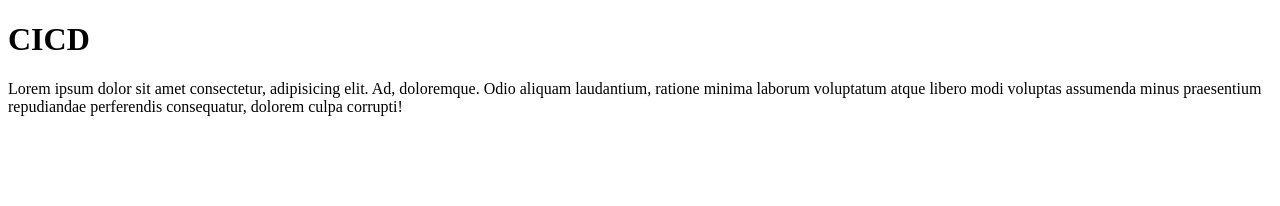
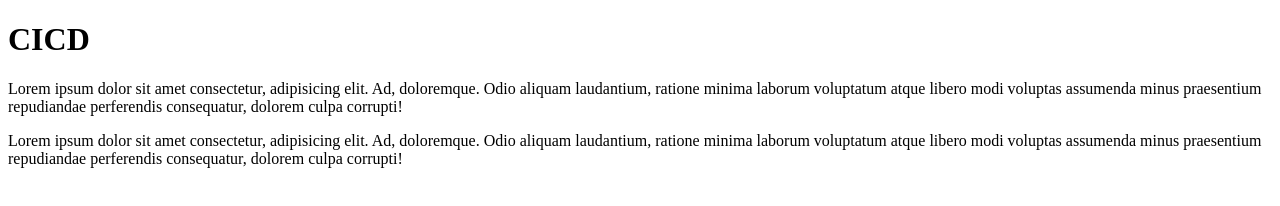
Before and after one commit to fizzabashir/cicd, a plain HTML site: page index.html in a window 1280 px wide. Drawn offline with Linux system fonts and the light colour scheme.

Commit message:
tsecond commit

```diff
--- a/index.html
+++ b/index.html
@@ -8,5 +8,7 @@
 <body>
     <h1>CICD</h1>
     <P>Lorem ipsum dolor sit amet consectetur, adipisicing elit. Ad, doloremque. Odio aliquam laudantium, ratione minima laborum voluptatum atque libero modi voluptas assumenda minus praesentium repudiandae perferendis consequatur, dolorem culpa corrupti!</P>
+
+    <P>Lorem ipsum dolor sit amet consectetur, adipisicing elit. Ad, doloremque. Odio aliquam laudantium, ratione minima laborum voluptatum atque libero modi voluptas assumenda minus praesentium repudiandae perferendis consequatur, dolorem culpa corrupti!</P>
 </body>
 </html>
```
